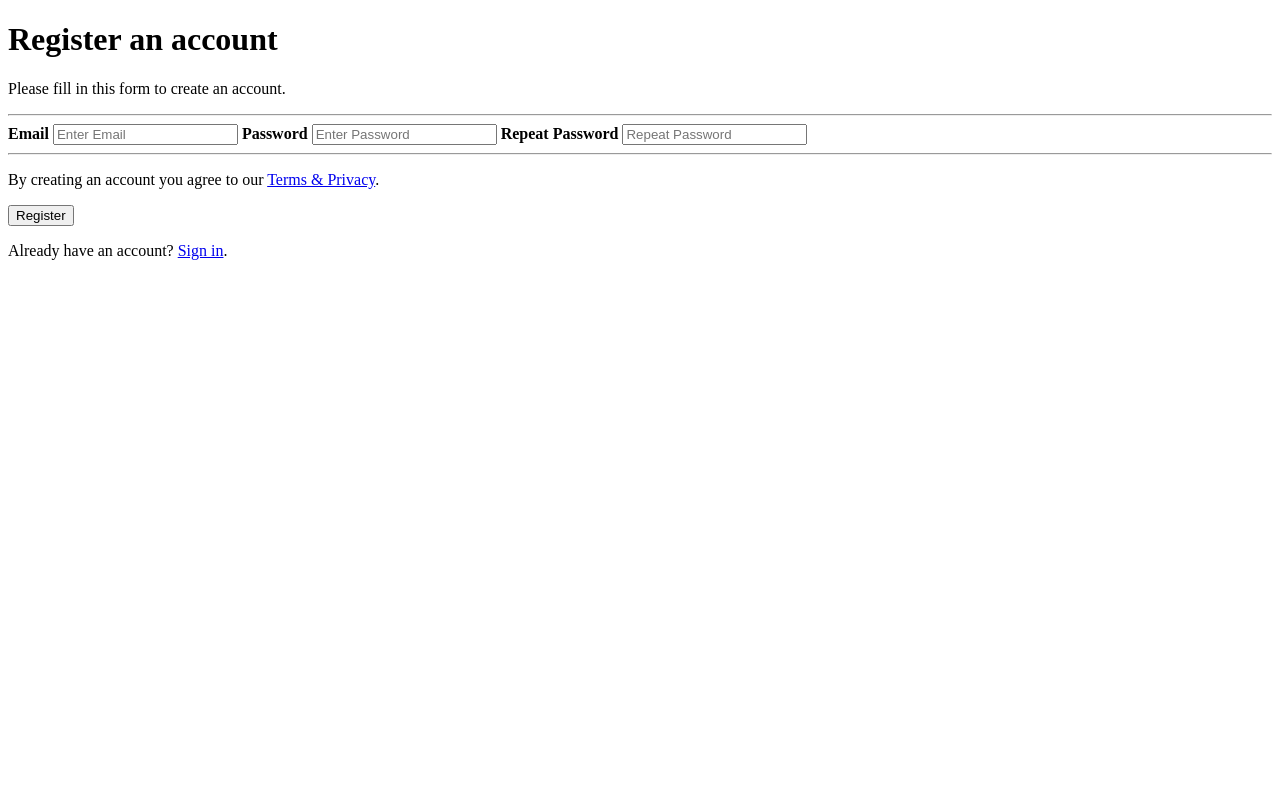
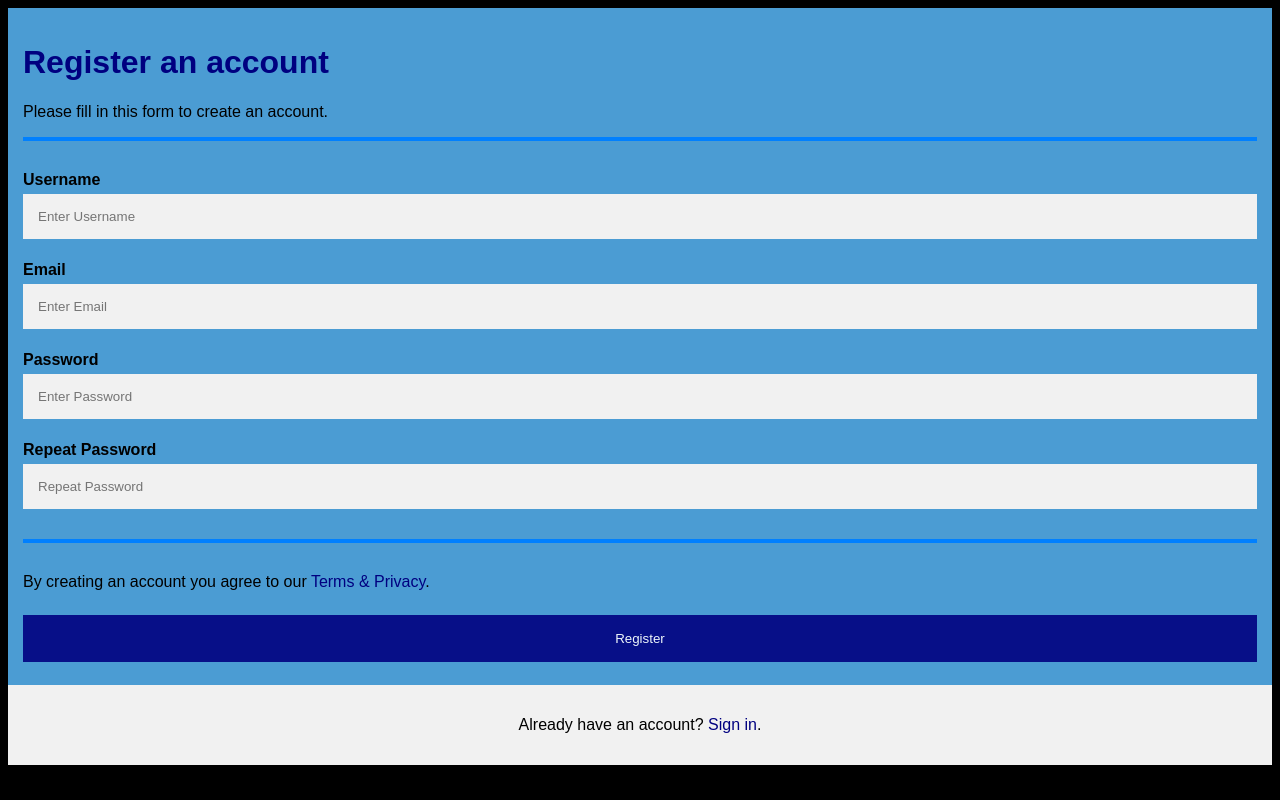
Before and after one commit to comp426-2022-spring/e01-leonardshearer, a plain HTML site: page public/index.html in a window 1280 px wide. Drawn offline with Linux system fonts and the light colour scheme.

Commit message:
Complete

```diff
--- a/public/index.html
+++ b/public/index.html
@@ -3,22 +3,23 @@
 <head>
 <meta name="viewport" content="width=device-width, initial-scale=1">
 <!-- 1. Add a link to a stylesheet called "style.css" on the next line -->
-
+<link rel="stylesheet" href="style.css">
 <!-- 2.  Add a link to a script called "script.js" on the next line -->
+<script src="script.js"></script>
 </head>
 <body>
 
 <form action="/app/register/">
   <div class="container">
     <!-- 3.  Add the ID "register" to the header on the next line -->
-    <h1>Register an account</h1>
+    <h1 id="register">Register an account</h1>
     <p>Please fill in this form to create an account.</p>
     <hr>
 
     <!-- 4. Using the other form fields below as an example, create a new form field for a username. Give it a label also. -->
-
+    <label for="username"><b>Username</b></label>
     <!-- 5. The name and ID of the input should be "username" -->
-
+    <input type="text" placeholder="Enter Username" name="username" id="username" required>
 
     <label for="email"><b>Email</b></label>
     <input type="text" placeholder="Enter Email" name="email" id="email" required>
@@ -30,14 +31,14 @@
     <input type="password" placeholder="Repeat Password" name="pass-repeat" id="pass-repeat" required>
     <hr>
     <!-- 6. Change the link on the next line to lead to a (nonexistent) page called "/info/terms/" -->
-    <p>By creating an account you agree to our <a href="#">Terms & Privacy</a>.</p>
+    <p>By creating an account you agree to our <a href="/info/terms">Terms & Privacy</a>.</p>
 
     <button type="submit" class="registerbtn">Register</button>
   </div>
 
   <div class="container signin">
     <!-- 7. Change the link on the next line to lead to a (nonexistent) page called "/app/login/" -->
-    <p>Already have an account? <a href="#">Sign in</a>.</p>
+    <p>Already have an account? <a href="/app/login">Sign in</a>.</p>
   </div>
 </form>
 
--- a/public/style.css
+++ b/public/style.css
@@ -8,11 +8,11 @@ body {
 }
 
 /* 8. Add style to divs with the "container" class */
- {
+div {
   /* 9. Add 15px padding */
-
+  padding: 15px;
   /* 10. Make the background color of the container Carolina Blue using the hex code defined here: https://en.wikipedia.org/wiki/Carolina_blue*/
-
+  background-color:#4B9CD3;
 }
 
 input[type=text], input[type=password] {
@@ -30,30 +30,32 @@ input[type=text]:focus, input[type=password]:focus {
 }
 
 /* 11. Style only the h1 with id "register" */
-h1 {
+h1#register {
   /* 12. Make the text BOLD */
-
-  /* 13. Make the text color navy (look up the hex code for navy)
-
+  font-weight: bold;
+  /* 13. Make the text color navy (look up the hex code for navy) */
+  color:#000080;
 }
 
 hr {
   /* 14. Override default hr style with a 30-pixel bottom margin */
-
+  margin-bottom: 30px;
   /* 15. Add a 2-pixel solid azure border (look up the hex code). */
-
+  border-style: solid;
+  border-width: 2px;
+  border-color:#0080FF;
 }
 
 /* 16. Set a style for the submit button with "registerbtn" class */
- {
+.registerbtn {
   /* 17. Set the background color to navy using the hex color */
-
+  background-color: #000080;
   /* 18. Set the text color to white using the hex color */
-
+  color:#FFFFFF;
   padding: 16px 20px;
   margin: 8px 0;
   /* 19. Set it to have no border */
-
+  border-style: none;
   cursor: pointer;
   width: 100%;
   opacity: 0.9;
@@ -65,21 +67,21 @@ hr {
 
 a {
   /* 20. Make link text color navy blue (look up the hex code) */
-  color: ;
+  color: #000080;
   /* 21. Set the text-decoration to none for links */
-  text-decoration: ;
+  text-decoration: none;
 }
 
 /* 22. Set style for links using the :hover pseudoclass */
- {
+a:hover {
   /* 23. Change the color of links to azure on mouseover */
-
+  color: #0080FF;
   /* 24. Set the text-decoration to underline for links on mouseover */
-
+  text-decoration: underline;
 }
 
 .signin {
-  background-color: #f1f1f1
+  background-color: #f1f1f1;
   /* 25. Align the text for the section with class "signin" to be centered */
-
+  text-align: center;
 }
```
